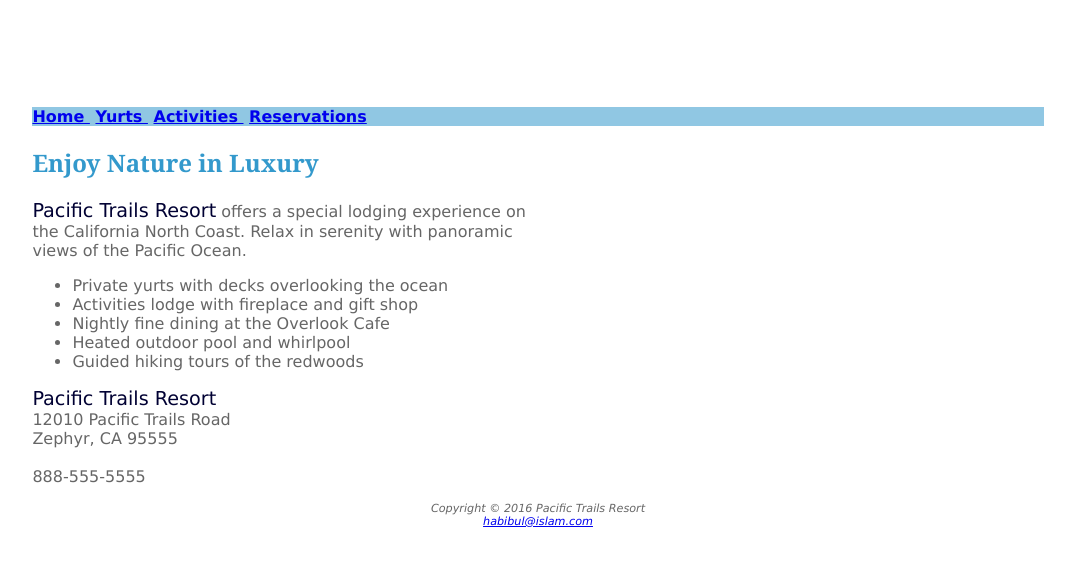
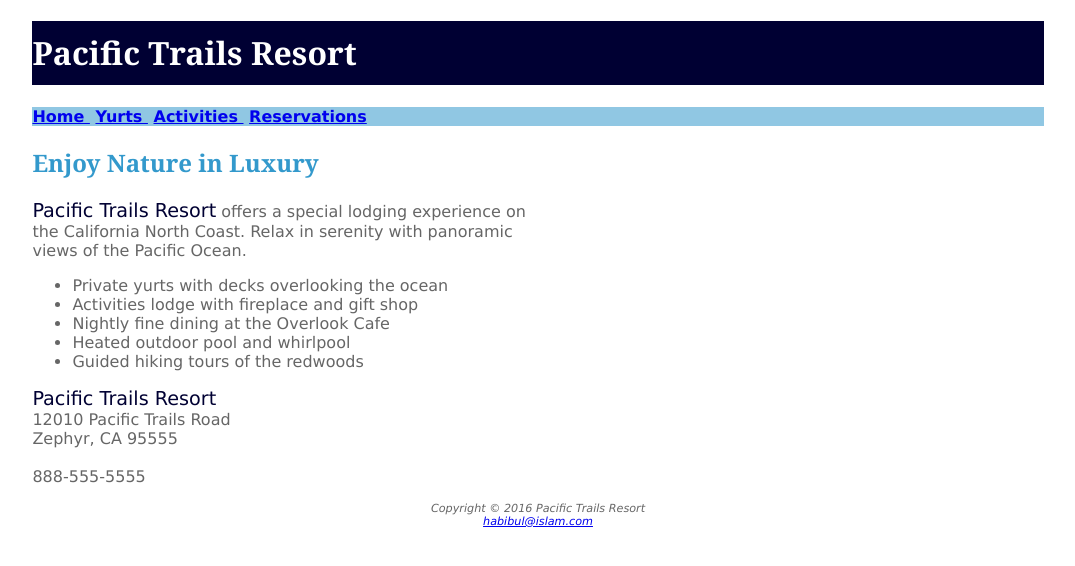
Before and after one commit to HabibulIslam/PacificTrailsResortHw3, a plain HTML site: page index.html in a window 1280 px wide. Shown: the whole page, without its empty margins (102-1177 px from the left). Drawn offline with Linux system fonts and the light colour scheme.

Commit message:
Update pacific.css

```diff
--- a/pacific.css
+++ b/pacific.css
@@ -4,16 +4,14 @@ body {
     font-family: Verdana, Arial, san-serif;
 }
 
-/*
 header {
     background-color: #000033;
     color: #FFFFFF;
     font-family: Georgia, serif;
 }
-*/
 
 h1 {
-    /*background-color: #000033;*/
+    background-color: #000033;
     color: #FFFFFF;
     font-family: Georgia, serif;
     line-height: 200%;
```
